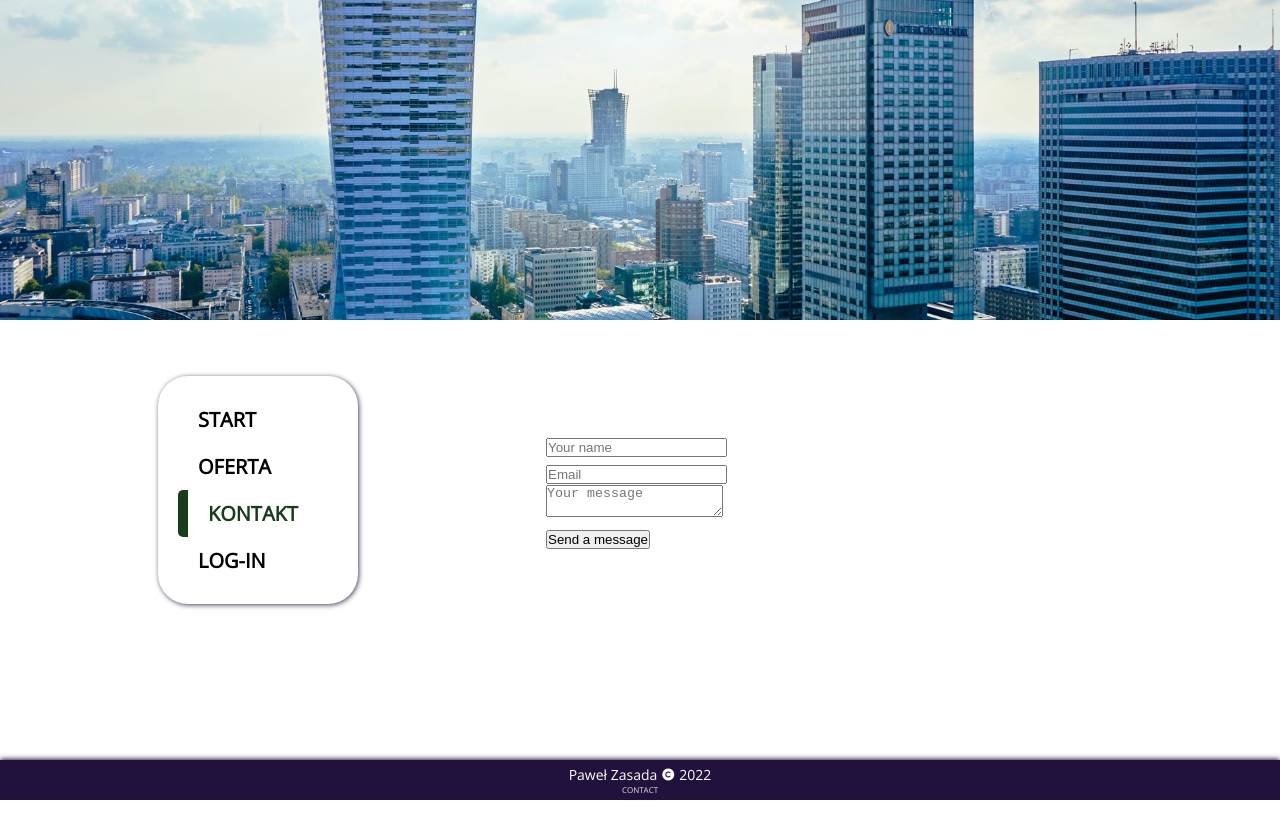
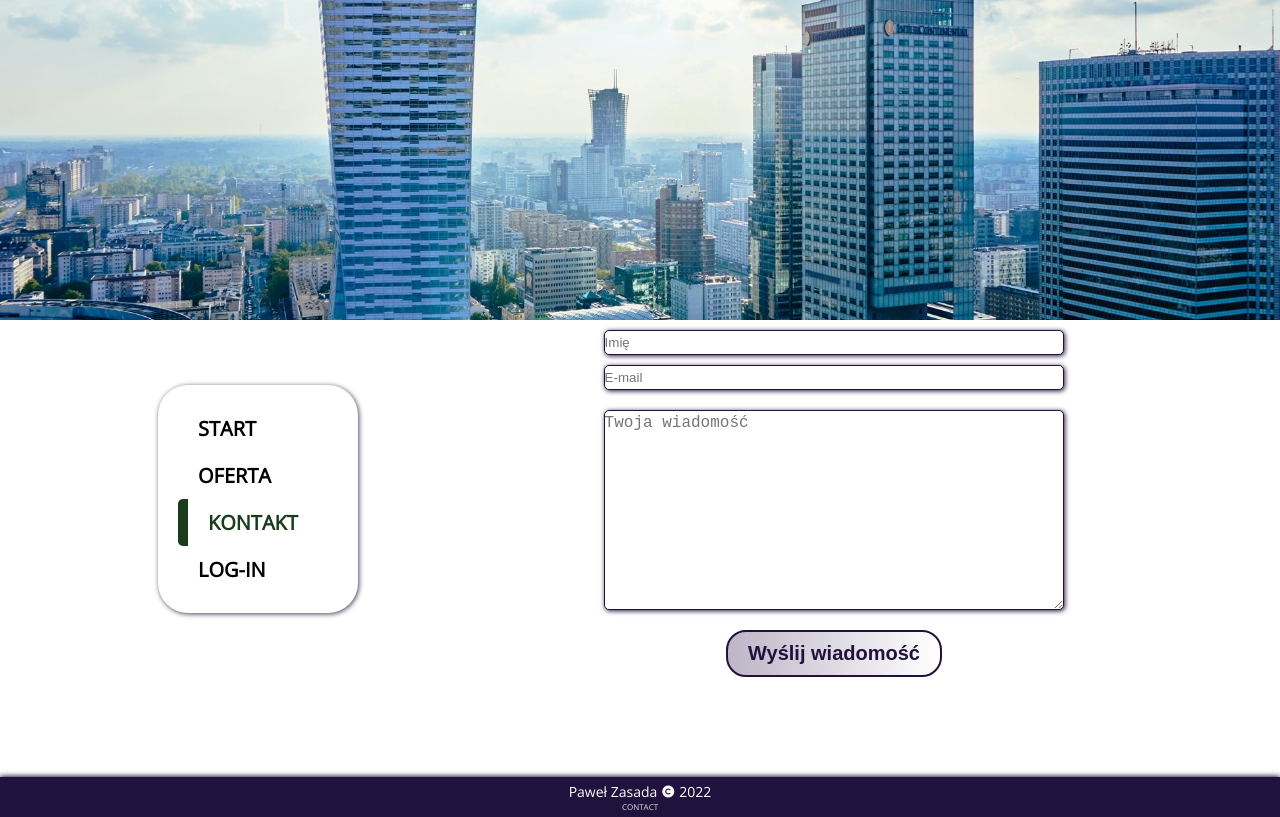
Before and after one commit to Zasada94/buduj-z-zasadami, a React (Create React App) app: page /contact in a window 1280 px wide. Built offline with nearby package versions, Linux system fonts and the light colour scheme.

Commit message:
Contact form styling

```diff
--- a/src/pages/ContactPage.js
+++ b/src/pages/ContactPage.js
@@ -1,4 +1,5 @@
 import React, { useState } from "react";
+import "../styles/ContactPage.css";
 
 const FORM_ENDPOINT =
 	"https://public.herotofu.com/v1/6cd9ee40-2797-11ed-9d54-c9f9d2b00e7b";
@@ -13,8 +14,8 @@ const ContactForm = () => {
 	if (submitted) {
 		return (
 			<>
-				<h2>Thank you!</h2>
-				<div>We'll be in touch soon.</div>
+				<h2>Dziękujemy!</h2>
+				<div>Wkrótce się z Tobą skontaktujemy.</div>
 			</>
 		);
 	}
@@ -26,17 +27,19 @@ const ContactForm = () => {
 			method="POST"
 			target="_blank"
 		>
+			<div className="formWrapper">
 				<div>
-				<input type="text" placeholder="Your name" name="name" required />
+					<input type="text" placeholder="Imię" name="name" required />
 				</div>
 				<div>
-				<input type="email" placeholder="Email" name="email" required />
+					<input type="email" placeholder="E-mail" name="email" required />
 				</div>
 				<div>
-				<textarea placeholder="Your message" name="message" required />
+					<textarea placeholder="Twoja wiadomość" name="message" required />
 				</div>
 				<div>
-				<button type="submit"> Send a message </button>
+					<button type="submit"> Wyślij wiadomość </button>
+				</div>
 			</div>
 		</form>
 	);
--- a/src/styles/ContactPage.css
+++ b/src/styles/ContactPage.css
@@ -1,23 +1,67 @@
-.contact textarea {
+.formWrapper {
+	display: flex;
+	flex-direction: column;
+	justify-content: space-around;
+	align-items: center;
+}
+.formWrapper div {
+	display: flex;
+	flex-direction: column;
+	width: 100%;
+	align-items: center;
+}
+
+.formWrapper textarea {
+	border: 1px solid #20123c;
+	border-radius: 5px;
 	font-size: 16px;
-	width: 80%;
+	width: 100%;
 	min-height: 200px;
 	margin: 20px 0;
 	line-height: 1.6;
+	-webkit-box-shadow: 1px 1px 5px 0px #20123c;
+	-moz-box-shadow: 1px 1px 5px 0px #20123c;
+	box-shadow: 1px 1px 5px 0px #20123c;
 }
 
-.contact button {
+.formWrapper button {
 	display: block;
-	margin: 0 20% 0 auto;
-	border: 2px solid black;
-	background-color: #fff;
+	border: 2px solid #20123c;
+	border-radius: 20px;
 	padding: 10px 20px;
 	cursor: pointer;
-	font-size: 20px;
+	font-size: 18px;
+	font-weight: 700;
 	transition: 0.2s;
+	color: #20123c;
+	background-image: linear-gradient(to right, #bdb6c6, white);
+	transition: 1s;
 }
 
-.contact button:hover {
-	color: yellow;
-	background-color: #000;
+.formWrapper button:hover {
+	background-image: linear-gradient(to right, #20123c, #bdb6c6);
+	color: white;
 }
+
+.formWrapper input {
+	border: 1px solid #20123c;
+	border-radius: 5px;
+	height: 25px;
+	margin-top: 10px;
+	width: 100%;
+	-webkit-box-shadow: 1px 1px 5px 0px #20123c;
+	-moz-box-shadow: 1px 1px 5px 0px #20123c;
+	box-shadow: 1px 1px 5px 0px #20123c;
+}
+
+@media (min-width: 720px) {
+	.formWrapper div {
+		width: 80%;
+	}
+}
+@media (min-width: 1080px) {
+	.formWrapper button {
+		padding: 10px 205x;
+		font-size: 20px;
+	}
+}
```
Lines whose indentation alone changed are shown as unchanged.
